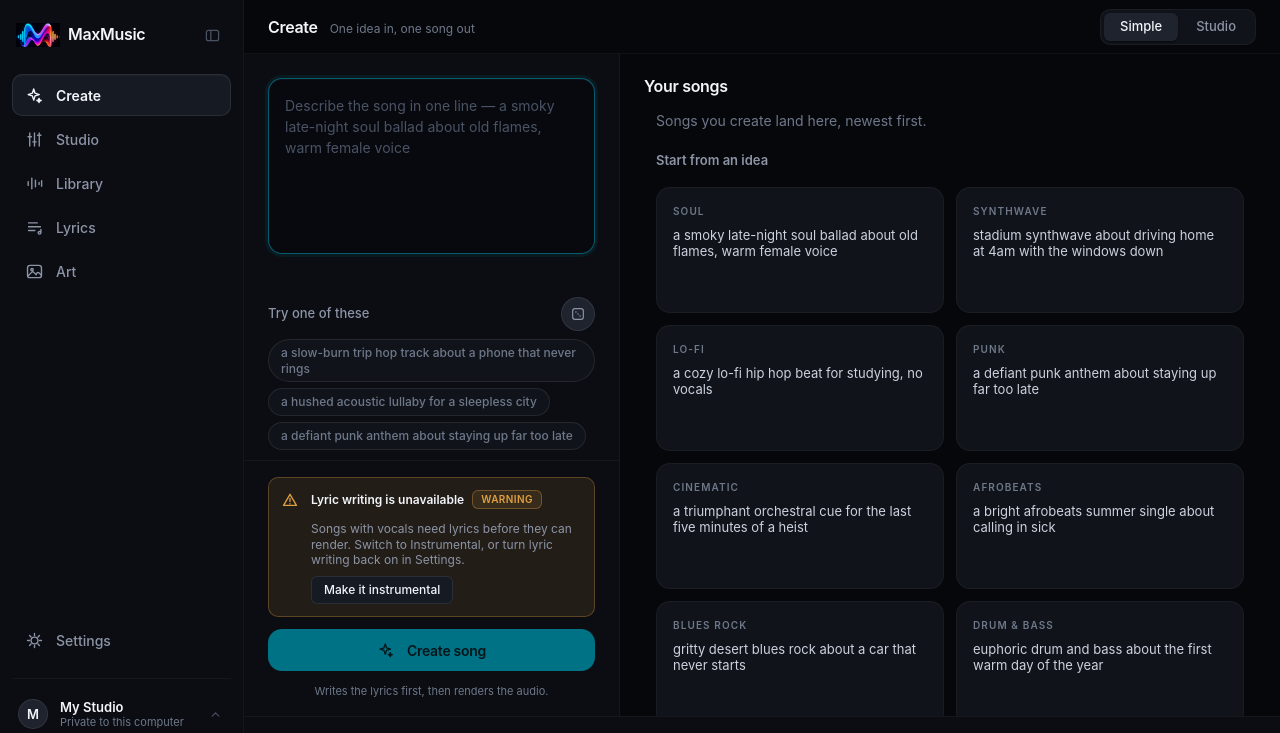
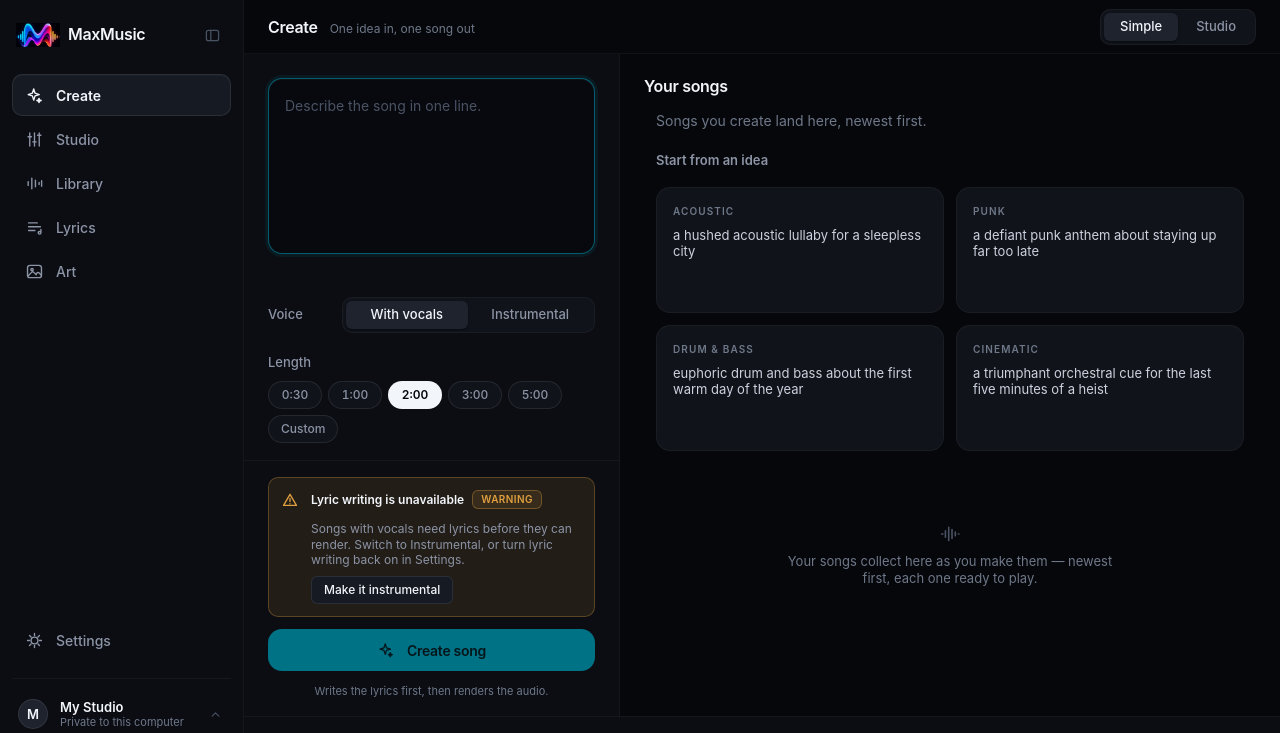
Before and after one commit to atomtanstudio/maxmusic, a website with bundled scripts: page public/index.html in a window 1280 px wide. Shown: the top 733 px of the page. Built offline with nearby package versions, Linux system fonts and the light colour scheme; files whose address does not match are found by name.

Commit message:
Create: one idea said once, and a floor under the songs panel
The right-hand panel is "Your songs"; starters are its empty state. It was
spending that space on ten cards while the same ideas appeared twice more on
the left -- as the textarea placeholder, which echoed the first card verbatim,
and as the "Try one of these" pills. A blind judge picked us out on exactly
this: the same three prompts rendered in three components on one screen.

Starters are now four, drawn at random. The placeholder is generic. The hints
row keeps its useful half -- "Add a detail", which sharpens a prompt you have
already written and is duplicated nowhere -- and no longer offers starters
while the field is empty. pickIdeas and the start-mode chip branch went with
it.

Cutting ten cards to four then left 48% of the panel empty, which is the band
round 1's judges flagged as "a failed render rather than a designed sparse
state" and what SPEC 7b exists to prevent. So the panel now ends in a floor
that claims the remaining height and says what the space is being held for.
That needed min-height on .wsbody: .wsscroll is a block, so flex on the body
alone had no height to hand down and the floor would not grow. Verified both
ways -- the empty state fills the viewport exactly with no scrollbar, and a
tall list still scrolls.

Side effect worth having: the Length chips used to sit right on the scroll
fold and get sliced. Dropping the duplicate pills freed enough room that the
whole left column now fits without clipping.

```diff
--- a/public/css/screens/create.css
+++ b/public/css/screens/create.css
@@ -341,7 +341,15 @@
   overscroll-behavior: contain;
   padding: 0 var(--gutter) var(--space-9);
 }
-.wsbody { display: flex; flex-direction: column; gap: var(--space-6); }
+/* min-height lets the empty state's floor claim the rest of the scroll
+   viewport. .wsscroll is a block, so flex on this element alone would not
+   give it height to hand down. */
+.wsbody {
+  display: flex;
+  flex-direction: column;
+  gap: var(--space-6);
+  min-height: 100%;
+}
 
 /* -------------------------------------------------------------- artwork -- */
 
@@ -642,6 +650,9 @@
 /* ----------------------------------------------------------- empty state -- */
 
 .wsempty {
+  /* Fills the panel so the floor below the starters has height to claim. */
+  flex: 1 1 auto;
+  min-height: 0;
   display: flex;
   flex-direction: column;
   align-items: flex-start;
@@ -675,6 +686,33 @@
   transition: background var(--t-fast), border-color var(--t-fast), transform var(--dur-instant) var(--ease-out);
 }
 .ideacard:hover { background: var(--surface-3); border-color: var(--border); transform: translateY(-1px); }
+
+/* SPEC §7b floor. Takes whatever height is left under the starters so the
+   column ends on a deliberate edge instead of trailing into dark nothing.
+   Not a button: it states what the space is for and invites no press. */
+.wsreserve {
+  flex: 1 1 auto;
+  align-self: stretch;
+  min-height: 96px;
+  display: flex;
+  flex-direction: column;
+  align-items: center;
+  justify-content: center;
+  gap: var(--space-4);
+  padding: var(--space-7);
+  text-align: center;
+}
+.wsreserve__icon {
+  width: 22px;
+  height: 22px;
+  color: var(--text-faint);
+}
+.wsreserve__text {
+  max-width: 42ch;
+  font-size: var(--fs-sm);
+  color: var(--text-lo);
+  line-height: var(--lh-snug);
+}
 .ideacard__tag {
   font-size: var(--fs-3xs);
   font-weight: var(--fw-semibold);
--- a/public/js/screens/create.js
+++ b/public/js/screens/create.js
@@ -280,14 +280,15 @@ export function mount(root, ctx) {
   let history = ctx.storage.get(HISTORY_KEY, []);
   history = Array.isArray(history) ? history.map(normalise).filter(Boolean) : [];
   let liked = new Set(Array.isArray(ctx.storage.get(LIKES_KEY, [])) ? ctx.storage.get(LIKES_KEY, []) : []);
-  const starters = STARTERS.slice();
   const sample = (pool, n) => {
     const rest = pool.slice();
     const out = [];
     while (out.length < n && rest.length) out.push(rest.splice(Math.floor(Math.random() * rest.length), 1)[0]);
     return out;
   };
-  const pickIdeas = (n) => sample(STARTERS, n);
+  // Four is enough to show the shape of a good prompt. Ten filled the panel
+  // but made a browsing exercise out of a field you are meant to type in.
+  const starters = sample(STARTERS, 4);
   const pickDetails = (n) => {
     const line = state.idea.toLowerCase();
     return sample(
@@ -315,7 +316,7 @@ export function mount(root, ctx) {
             <textarea id="cr-idea" class="textarea idea__input" spellcheck="true"
               maxlength="${LIMITS.PROMPT_MAX}"
               aria-label="Describe the song"
-              placeholder="Describe the song in one line — a smoky late-night soul ballad about old flames, warm female voice"></textarea>
+              placeholder="Describe the song in one line."></textarea>
             <div class="idea__foot">
               <span class="idea__count" data-idea-count></span>
             </div>
@@ -323,9 +324,9 @@ export function mount(root, ctx) {
 
           <div class="hints" data-hints>
             <div class="hints__head">
-              <span class="hints__label" data-hints-label>Try one of these</span>
+              <span class="hints__label" data-hints-label>Add a detail</span>
               <button class="actionchip hints__dice" type="button" data-surprise
-                aria-label="Show other ideas">${iconMarkup('dice')}</button>
+                aria-label="Show other details">${iconMarkup('dice')}</button>
             </div>
             <div class="hints__list" data-hint-list></div>
           </div>
@@ -652,34 +653,36 @@ export function mount(root, ctx) {
   }
 
   /**
-   * The block under the field is never empty and never decorative: starters
-   * while there is nothing to work with, details once there is.
+   * Details to add once there is something to refine.
+   *
+   * This block used to offer starter ideas while the field was empty, but the
+   * songs panel already shows starters as its empty state and the placeholder
+   * echoed one of them verbatim — the same idea said three times in one frame,
+   * which is what a blind judge picked us out on. The starters now live in one
+   * place, and this block earns its keep only when it has something the rest of
+   * the screen does not: how to sharpen a prompt you have already written.
+   *
    * @param {boolean} [reroll] force a fresh draw even if the mode has not changed
    */
   function paintHints(reroll = false) {
     const mode = state.idea.trim() ? 'detail' : 'start';
     if (reroll || mode !== hintMode) {
       hintMode = mode;
-      hintItems = mode === 'start' ? pickIdeas(3) : pickDetails(3);
-    }
-
-    el.hintsLabel.textContent = mode === 'start' ? 'Try one of these' : 'Add a detail';
-    el.surprise.setAttribute('aria-label', mode === 'start' ? 'Show other ideas' : 'Show other details');
+      hintItems = mode === 'start' ? [] : pickDetails(3);
+    }
+
+    el.hintsLabel.textContent = 'Add a detail';
+    el.surprise.setAttribute('aria-label', 'Show other details');
     el.hintList.classList.toggle('hints__list--wrap', mode === 'detail');
-    el.hints.hidden = mode === 'detail' && !hintItems.length;
+    el.hints.hidden = mode === 'start' || !hintItems.length;
 
     el.hintList.replaceChildren();
     for (const item of hintItems) {
       const b = document.createElement('button');
       b.type = 'button';
       b.className = 'chip hint-chip';
-      if (mode === 'start') {
-        b.textContent = item.idea;
-        b.addEventListener('click', () => useIdea(item.idea));
-      } else {
-        b.append(ctx.icon('plus', 'icon hint-chip__plus'), document.createTextNode(item.text));
-        b.addEventListener('click', () => addDetail(item.text));
-      }
+      b.append(ctx.icon('plus', 'icon hint-chip__plus'), document.createTextNode(item.text));
+      b.addEventListener('click', () => addDetail(item.text));
       el.hintList.append(b);
     }
   }
@@ -1443,7 +1446,21 @@ export function mount(root, ctx) {
         b.addEventListener('click', () => useIdea(s.idea));
         grid.append(b);
       }
+
       wrap.append(grid);
+
+      // SPEC §7b: the panel needs a floor. Four starters leave roughly half this
+      // column empty, and a region that simply stops reads as a failed render.
+      // This claims the rest of the space and says what it is being held for,
+      // so the emptiness is deliberate and labelled rather than just absent.
+      const end = document.createElement('div');
+      end.className = 'wsreserve';
+      end.append(ctx.icon('wave', 'icon wsreserve__icon'));
+      const endText = document.createElement('p');
+      endText.className = 'wsreserve__text';
+      endText.textContent = 'Your songs collect here as you make them — newest first, each one ready to play.';
+      end.append(endText);
+      wrap.append(end);
     } else {
       const b = document.createElement('button');
       b.className = 'btn btn--sm';
```
